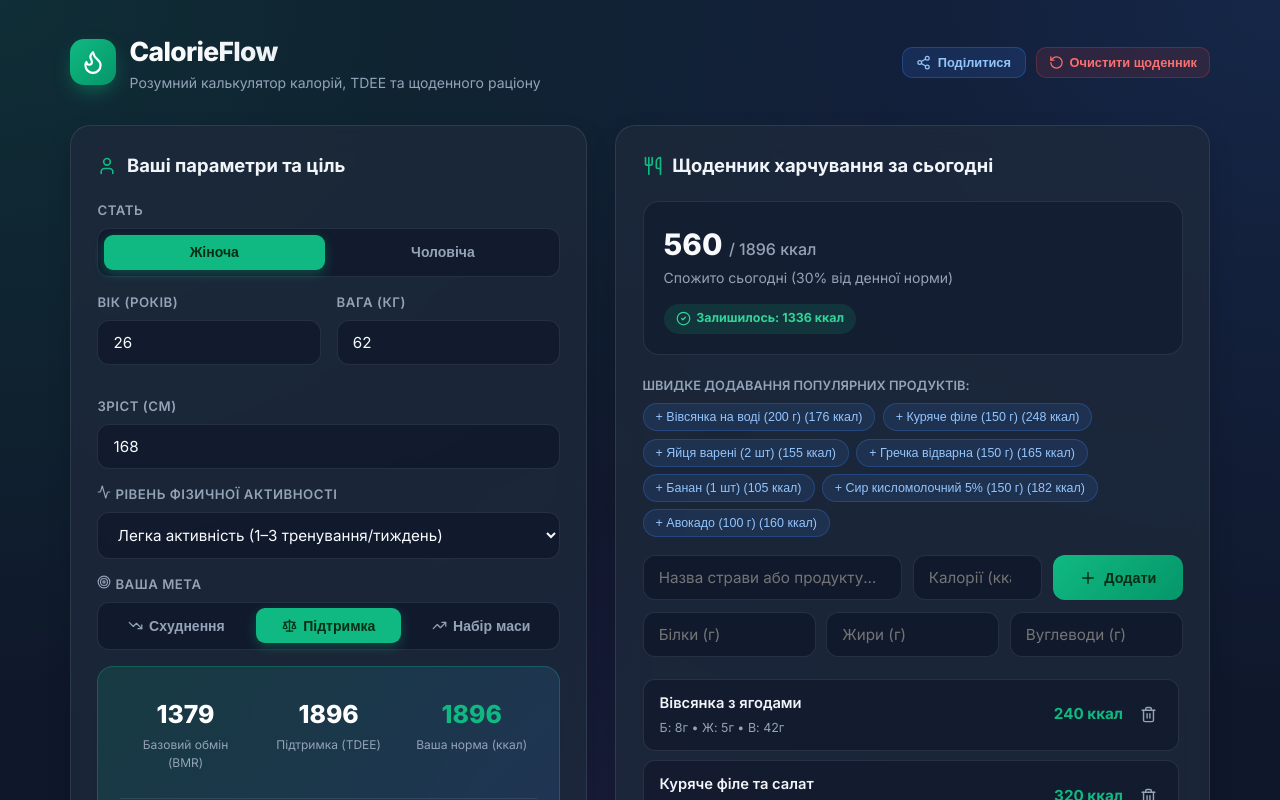
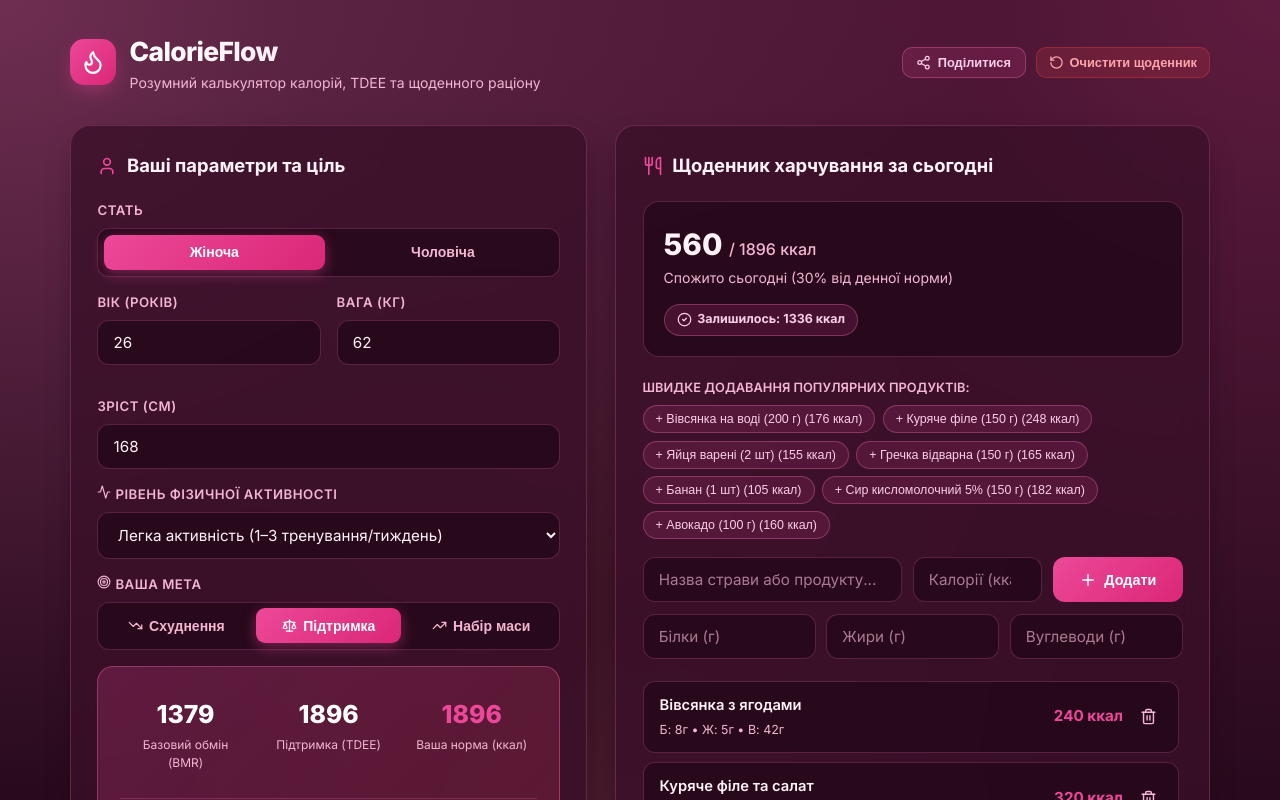
Before and after one commit to ingavash/calorie-calculator, a React (Vite) app: page / in a window 1280 px wide. Shown: the top 800 px of the page. Built offline with nearby package versions, Linux system fonts and the light colour scheme.

Commit message:
Add dynamic pink/purple theme based on gender

```diff
--- a/src/App.jsx
+++ b/src/App.jsx
@@ -107,6 +107,7 @@ export default function App() {
     } catch {
       // ignore storage quota errors
     }
+    document.body.dataset.theme = profile.gender === 'male' ? 'male' : 'female'
   }, [profile])
 
   useEffect(() => {
@@ -240,7 +241,7 @@ export default function App() {
       : 0
 
   return (
-    <div className="app-container">
+    <div className="app-container" data-theme={profile.gender === 'male' ? 'male' : 'female'}>
       <header className="header">
         <div className="brand">
           <div className="brand-icon">
--- a/src/index.css
+++ b/src/index.css
@@ -1,17 +1,52 @@
-:root {
-  --bg-dark: #0f172a;
-  --bg-card: rgba(30, 41, 59, 0.78);
-  --bg-input: rgba(15, 23, 42, 0.7);
-  --border-color: rgba(148, 163, 184, 0.16);
-  --text-main: #f8fafc;
-  --text-muted: #94a3b8;
-  --accent-primary: #10b981;
-  --accent-secondary: #3b82f6;
-  --accent-warning: #f59e0b;
-  --accent-danger: #ef4444;
-  --protein-color: #3b82f6;
+:root,
+body[data-theme="female"] {
+  --bg-dark: #280a1c;
+  --bg-gradient:
+    radial-gradient(at 0% 0%, rgba(244, 114, 182, 0.35) 0px, transparent 55%),
+    radial-gradient(at 100% 0%, rgba(236, 72, 153, 0.28) 0px, transparent 55%),
+    radial-gradient(at 50% 100%, rgba(251, 113, 133, 0.22) 0px, transparent 55%);
+  --bg-card: rgba(58, 16, 40, 0.78);
+  --bg-input: rgba(34, 8, 24, 0.72);
+  --border-color: rgba(244, 114, 182, 0.24);
+  --text-main: #fdf2f8;
+  --text-muted: #f4b6d2;
+  --accent-primary: #ec4899;
+  --accent-secondary: #db2777;
+  --accent-active-text: #ffffff;
+  --accent-glow: rgba(236, 72, 153, 0.42);
+  --banner-bg: linear-gradient(135deg, rgba(236, 72, 153, 0.22), rgba(244, 63, 94, 0.16));
+  --banner-border: rgba(244, 114, 182, 0.38);
+  --chip-bg: rgba(236, 72, 153, 0.15);
+  --chip-border: rgba(244, 114, 182, 0.34);
+  --chip-text: #fbcfe8;
+  --protein-color: #f472b6;
+  --fat-color: #fbbf24;
+  --carbs-color: #c084fc;
+}
+
+body[data-theme="male"] {
+  --bg-dark: #160b2e;
+  --bg-gradient:
+    radial-gradient(at 0% 0%, rgba(139, 92, 246, 0.36) 0px, transparent 55%),
+    radial-gradient(at 100% 0%, rgba(124, 58, 237, 0.28) 0px, transparent 55%),
+    radial-gradient(at 50% 100%, rgba(99, 102, 241, 0.22) 0px, transparent 55%);
+  --bg-card: rgba(35, 19, 68, 0.78);
+  --bg-input: rgba(19, 9, 41, 0.72);
+  --border-color: rgba(167, 139, 250, 0.24);
+  --text-main: #f5f3ff;
+  --text-muted: #c4b5fd;
+  --accent-primary: #8b5cf6;
+  --accent-secondary: #6d28d9;
+  --accent-active-text: #ffffff;
+  --accent-glow: rgba(139, 92, 246, 0.42);
+  --banner-bg: linear-gradient(135deg, rgba(139, 92, 246, 0.22), rgba(99, 102, 241, 0.16));
+  --banner-border: rgba(167, 139, 250, 0.38);
+  --chip-bg: rgba(139, 92, 246, 0.15);
+  --chip-border: rgba(167, 139, 250, 0.34);
+  --chip-text: #ddd6fe;
+  --protein-color: #a78bfa;
   --fat-color: #f59e0b;
-  --carbs-color: #10b981;
+  --carbs-color: #38bdf8;
 }
 
 * {
@@ -23,14 +58,12 @@
 body {
   font-family: 'Inter', -apple-system, BlinkMacSystemFont, sans-serif;
   background-color: var(--bg-dark);
-  background-image:
-    radial-gradient(at 0% 0%, rgba(16, 185, 129, 0.14) 0px, transparent 50%),
-    radial-gradient(at 100% 0%, rgba(59, 130, 246, 0.14) 0px, transparent 50%),
-    radial-gradient(at 50% 100%, rgba(139, 92, 246, 0.1) 0px, transparent 50%);
+  background-image: var(--bg-gradient);
   color: var(--text-main);
   min-height: 100vh;
   line-height: 1.5;
   padding-bottom: 3rem;
+  transition: background-color 0.4s ease, color 0.3s ease;
 }
 
 .app-container {
@@ -56,9 +89,9 @@ body {
 }
 
 .btn-share {
-  background: rgba(59, 130, 246, 0.14);
-  color: #93c5fd;
-  border: 1px solid rgba(59, 130, 246, 0.3);
+  background: var(--chip-bg);
+  color: var(--chip-text);
+  border: 1px solid var(--chip-border);
   border-radius: 10px;
   padding: 0.45rem 0.85rem;
   font-size: 0.8rem;
@@ -67,11 +100,11 @@ body {
   display: inline-flex;
   align-items: center;
   gap: 0.4rem;
-  transition: background 0.18s;
+  transition: all 0.2s ease;
 }
 
 .btn-share:hover {
-  background: rgba(59, 130, 246, 0.25);
+  filter: brightness(1.15);
 }
 
 .brand {
@@ -84,19 +117,20 @@ body {
   width: 46px;
   height: 46px;
   border-radius: 14px;
-  background: linear-gradient(135deg, #10b981, #059669);
+  background: linear-gradient(135deg, var(--accent-primary), var(--accent-secondary));
   display: flex;
   align-items: center;
   justify-content: center;
   color: white;
-  box-shadow: 0 8px 20px -4px rgba(16, 185, 129, 0.45);
+  box-shadow: 0 8px 20px -4px var(--accent-glow);
+  transition: background 0.3s ease, box-shadow 0.3s ease;
 }
 
 .brand h1 {
   font-size: 1.65rem;
   font-weight: 800;
   letter-spacing: -0.025em;
-  background: linear-gradient(to right, #fff, #cbd5e1);
+  background: linear-gradient(to right, #fff, var(--chip-text));
   -webkit-background-clip: text;
   -webkit-text-fill-color: transparent;
 }
@@ -120,11 +154,12 @@ body {
 
 .card {
   background: var(--bg-card);
-  backdrop-filter: blur(14px);
+  backdrop-filter: blur(16px);
   border: 1px solid var(--border-color);
   border-radius: 20px;
   padding: 1.65rem;
-  box-shadow: 0 10px 30px -10px rgba(0, 0, 0, 0.35);
+  box-shadow: 0 12px 32px -10px rgba(0, 0, 0, 0.45);
+  transition: background 0.35s ease, border-color 0.35s ease;
 }
 
 .card-title {
@@ -134,7 +169,7 @@ body {
   font-size: 1.15rem;
   font-weight: 700;
   margin-bottom: 1.35rem;
-  color: #f1f5f9;
+  color: var(--text-main);
 }
 
 .card-title svg {
@@ -197,9 +232,9 @@ body {
 }
 
 .toggle-btn.active {
-  background: var(--accent-primary);
-  color: #052e16;
-  box-shadow: 0 4px 12px rgba(16, 185, 129, 0.3);
+  background: linear-gradient(135deg, var(--accent-primary), var(--accent-secondary));
+  color: var(--accent-active-text);
+  box-shadow: 0 4px 14px var(--accent-glow);
 }
 
 .input-field, .select-field {
@@ -210,22 +245,28 @@ body {
   border-radius: 12px;
   font-size: 0.95rem;
   font-family: inherit;
-  transition: border-color 0.2s, box-shadow 0.2s;
+  transition: border-color 0.2s, box-shadow 0.2s, background 0.3s;
   width: 100%;
+}
+
+.input-field::placeholder {
+  color: var(--text-muted);
+  opacity: 0.65;
 }
 
 .input-field:focus, .select-field:focus {
   outline: none;
   border-color: var(--accent-primary);
-  box-shadow: 0 0 0 3px rgba(16, 185, 129, 0.15);
+  box-shadow: 0 0 0 3px var(--accent-glow);
 }
 
 .stats-banner {
-  background: linear-gradient(135deg, rgba(16, 185, 129, 0.15), rgba(59, 130, 246, 0.15));
-  border: 1px solid rgba(16, 185, 129, 0.3);
+  background: var(--banner-bg);
+  border: 1px solid var(--banner-border);
   border-radius: 16px;
   padding: 1.35rem;
   margin-top: 0.5rem;
+  transition: background 0.35s ease, border-color 0.35s ease;
 }
 
 .stats-row {
@@ -265,7 +306,7 @@ body {
 }
 
 .macro-box {
-  background: rgba(15, 23, 42, 0.55);
+  background: var(--bg-input);
   border-radius: 12px;
   padding: 0.75rem;
   border: 1px solid var(--border-color);
@@ -288,7 +329,7 @@ body {
 
 .progress-bar-bg {
   height: 7px;
-  background: rgba(255, 255, 255, 0.08);
+  background: rgba(255, 255, 255, 0.1);
   border-radius: 99px;
   overflow: hidden;
   margin-top: 0.45rem;
@@ -304,7 +345,7 @@ body {
   display: flex;
   align-items: center;
   justify-content: space-between;
-  background: rgba(15, 23, 42, 0.5);
+  background: var(--bg-input);
   border: 1px solid var(--border-color);
   border-radius: 16px;
   padding: 1.25rem;
@@ -334,13 +375,14 @@ body {
 }
 
 .badge.good {
-  background: rgba(16, 185, 129, 0.15);
-  color: #34d399;
+  background: var(--chip-bg);
+  color: var(--chip-text);
+  border: 1px solid var(--chip-border);
 }
 
 .badge.over {
-  background: rgba(239, 68, 68, 0.18);
-  color: #f87171;
+  background: rgba(239, 68, 68, 0.22);
+  color: #fca5a5;
 }
 
 .presets-bar {
@@ -351,9 +393,9 @@ body {
 }
 
 .preset-chip {
-  background: rgba(59, 130, 246, 0.12);
-  border: 1px solid rgba(59, 130, 246, 0.28);
-  color: #93c5fd;
+  background: var(--chip-bg);
+  border: 1px solid var(--chip-border);
+  color: var(--chip-text);
   padding: 0.38rem 0.75rem;
   border-radius: 99px;
   font-size: 0.78rem;
@@ -363,7 +405,7 @@ body {
 }
 
 .preset-chip:hover {
-  background: rgba(59, 130, 246, 0.25);
+  filter: brightness(1.2);
   transform: translateY(-1px);
 }
 
@@ -396,8 +438,8 @@ body {
 }
 
 .btn-primary {
-  background: linear-gradient(135deg, #10b981, #059669);
-  color: #052e16;
+  background: linear-gradient(135deg, var(--accent-primary), var(--accent-secondary));
+  color: var(--accent-active-text);
   border: none;
   border-radius: 12px;
   padding: 0.75rem 1.2rem;
@@ -408,18 +450,18 @@ body {
   align-items: center;
   justify-content: center;
   gap: 0.45rem;
-  transition: transform 0.15s, box-shadow 0.2s;
+  transition: transform 0.15s, box-shadow 0.2s, background 0.3s;
 }
 
 .btn-primary:hover {
   transform: translateY(-1px);
-  box-shadow: 0 6px 16px rgba(16, 185, 129, 0.35);
+  box-shadow: 0 6px 16px var(--accent-glow);
 }
 
 .btn-secondary {
-  background: rgba(239, 68, 68, 0.12);
-  color: #f87171;
-  border: 1px solid rgba(239, 68, 68, 0.25);
+  background: rgba(239, 68, 68, 0.16);
+  color: #fda4af;
+  border: 1px solid rgba(239, 68, 68, 0.32);
   border-radius: 10px;
   padding: 0.45rem 0.75rem;
   font-size: 0.8rem;
@@ -431,7 +473,7 @@ body {
 }
 
 .btn-secondary:hover {
-  background: rgba(239, 68, 68, 0.22);
+  background: rgba(239, 68, 68, 0.26);
 }
 
 .food-list {
@@ -447,7 +489,7 @@ body {
   display: flex;
   align-items: center;
   justify-content: space-between;
-  background: rgba(15, 23, 42, 0.6);
+  background: var(--bg-input);
   border: 1px solid var(--border-color);
   padding: 0.75rem 1rem;
   border-radius: 12px;
@@ -456,7 +498,7 @@ body {
 .food-info h4 {
   font-size: 0.92rem;
   font-weight: 600;
-  color: #f1f5f9;
+  color: var(--text-main);
 }
 
 .food-info span {
@@ -489,7 +531,7 @@ body {
 
 .icon-btn:hover {
   color: #ef4444;
-  background: rgba(239, 68, 68, 0.12);
+  background: rgba(239, 68, 68, 0.15);
 }
 
 .empty-state {
```
Also changed, not shown: 1 other file (tests, documents, lock files or other folders).
